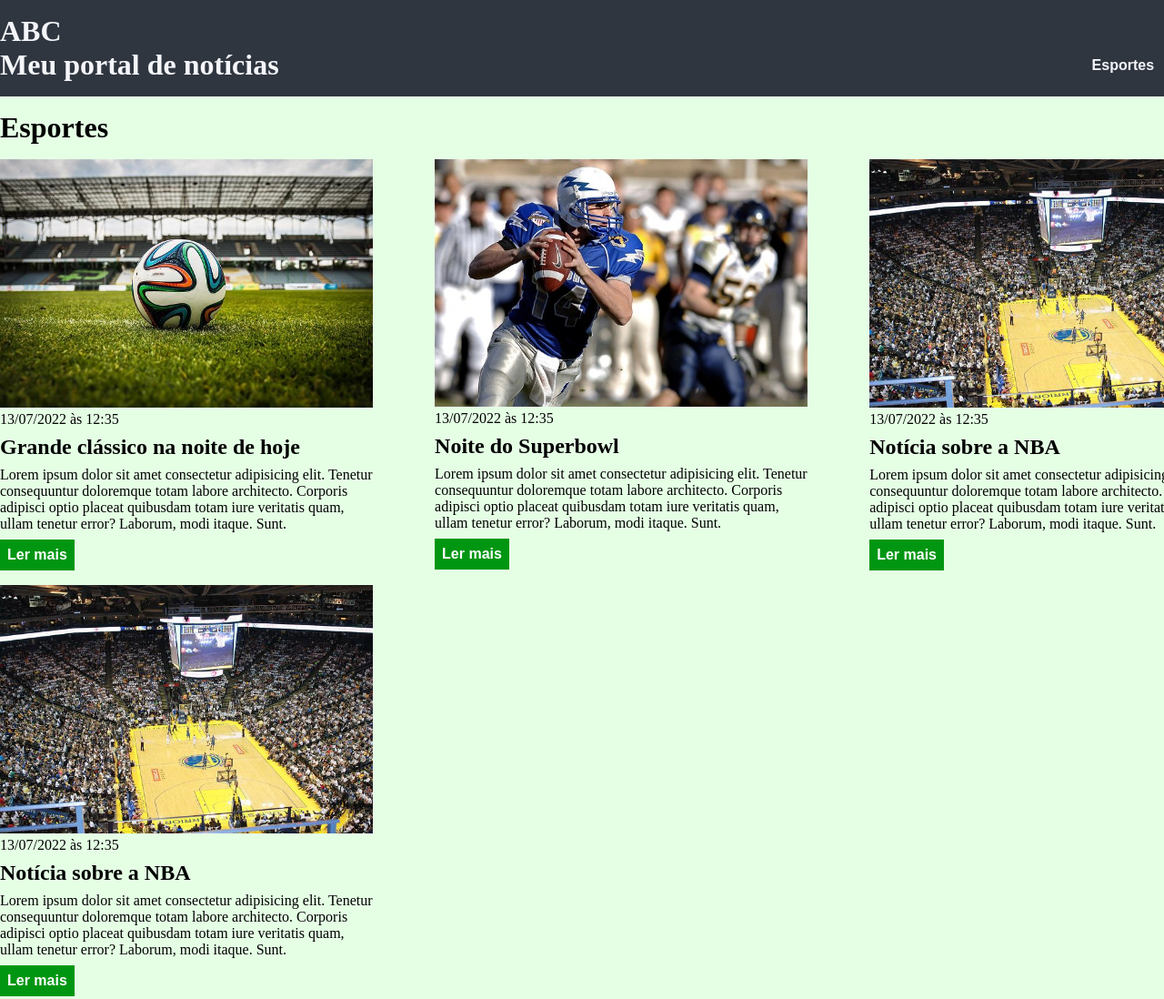
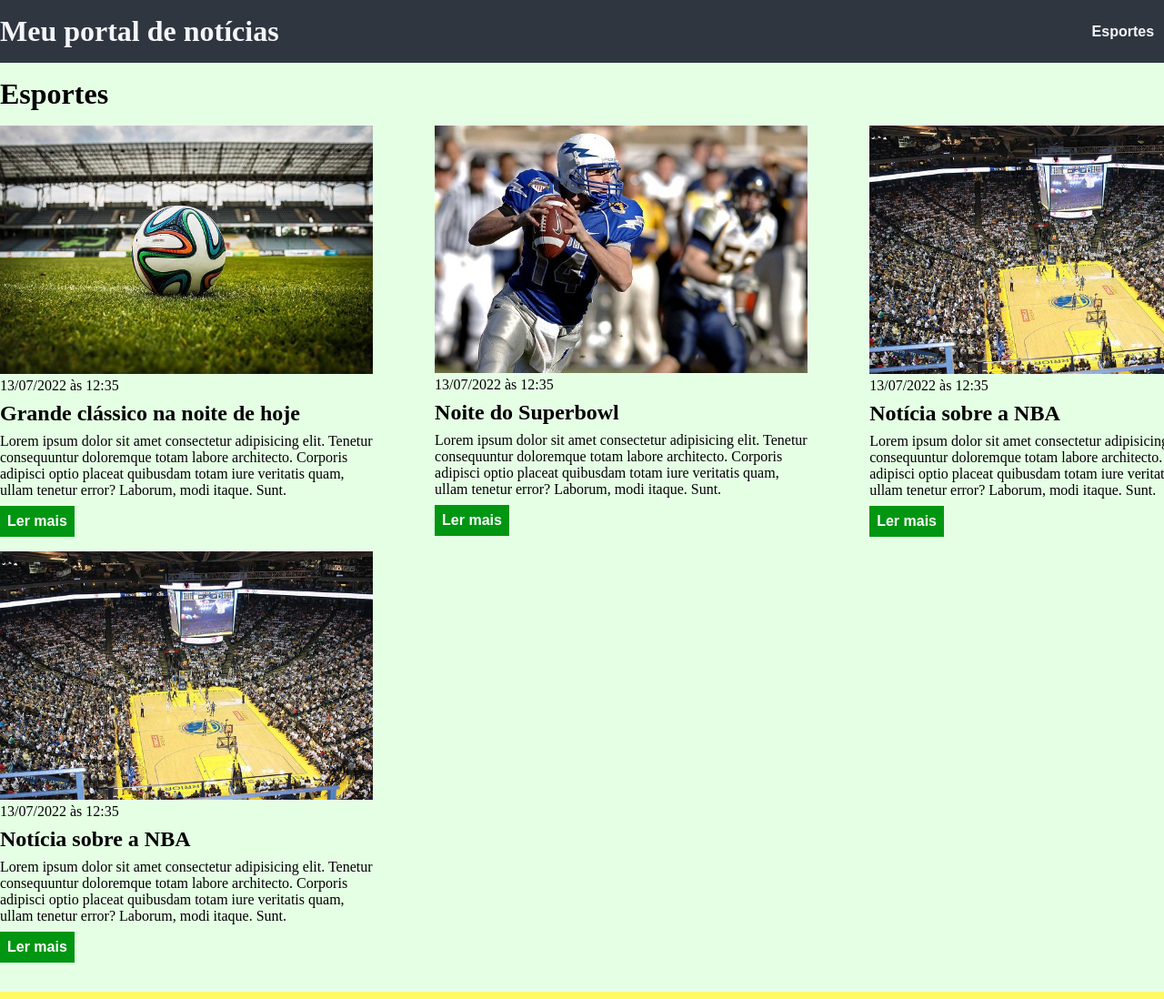
Before and after one commit to GustavoHMDM/Exerc-cio_Mod-lo3_Curso_EBAC_Front-end, a plain HTML site: page css/index.html in a window 1280 px wide. Shown: the top 1098 px of the page at 91% size. Drawn offline with Linux system fonts and the light colour scheme.

Commit message:
Projeto-Base2

```diff
--- a/css/index.html
+++ b/css/index.html
@@ -9,8 +9,6 @@
 </head>
 <body>
     <header>
-        <h1>ABC</h1>
-
         <div class="container">
             <h1>Meu portal de notícias</h1>
             <nav>
--- a/css/main.css
+++ b/css/main.css
@@ -104,7 +104,3 @@ section h2 {
 #ecomy .articles article a {
     background-color: #ff9f1a;
 }
-
-header > h1 {
-    font-weight: bolder
-}
```
